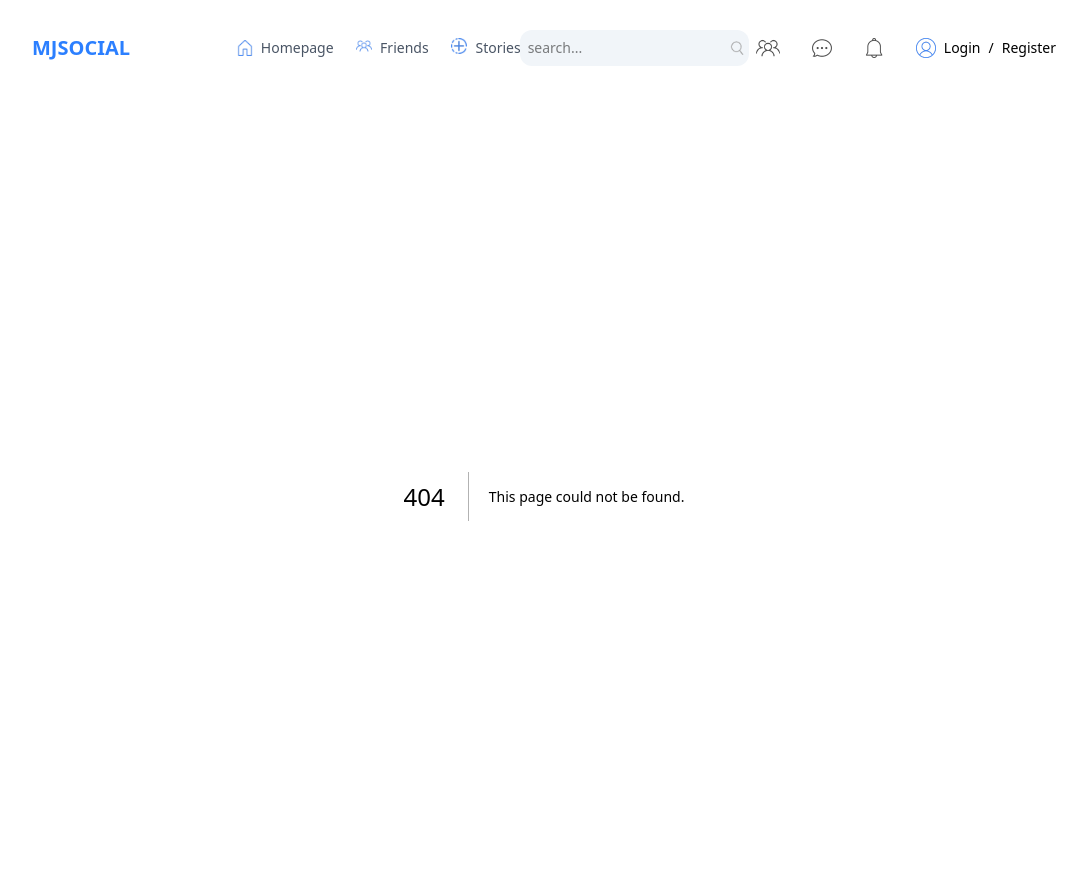
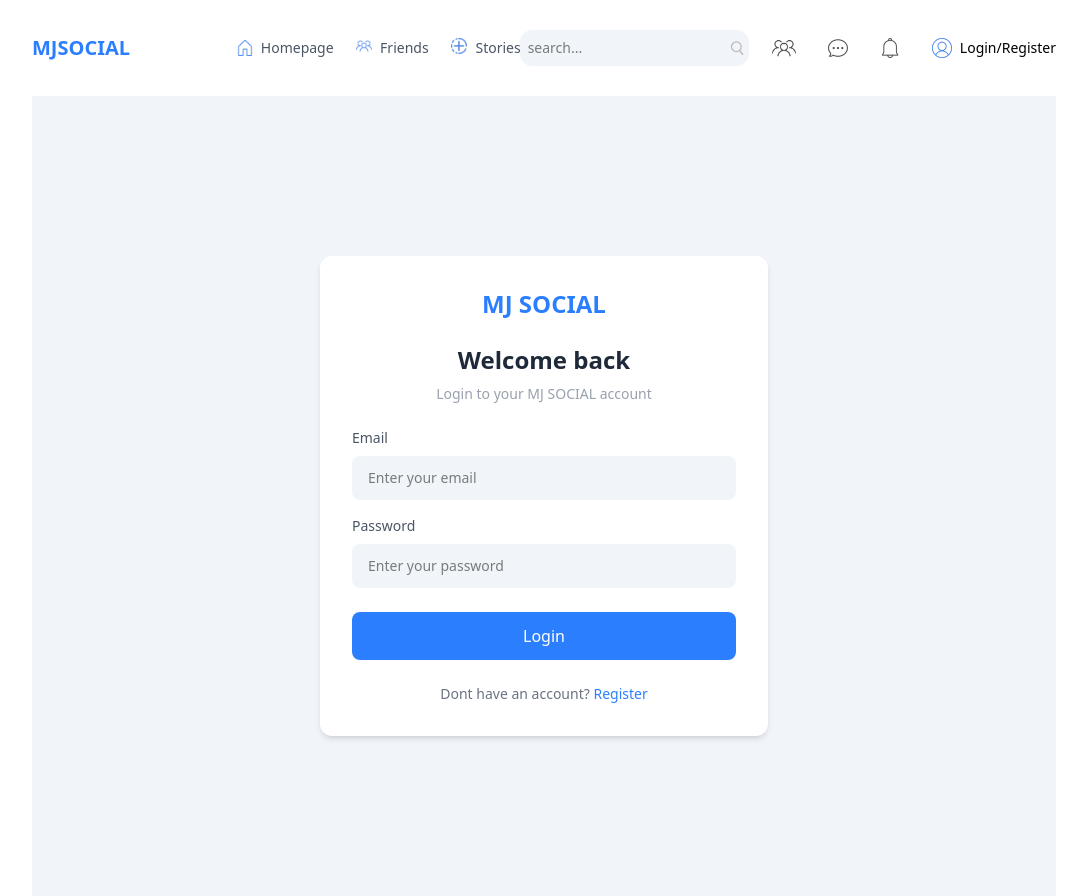
Before and after one commit to MohamadJ99/Social-Media-App, a Next.js app: page /login in a window 1280 px wide. Before the commit this address had no page. Shown: the whole page, without its empty margins (96-1183 px from the left). Built offline with nearby package versions, Linux system fonts and the light colour scheme.

Commit message:
feat: add login authentication

```diff
--- a/src/app/layout.tsx
+++ b/src/app/layout.tsx
@@ -2,6 +2,7 @@ import type { Metadata } from "next";
 import { Geist, Geist_Mono } from "next/font/google";
 import "./globals.css";
 import Navbar from "@/components/Navbar";
+import { AuthProvider } from "@/context/AuthContext";
 
 
 
@@ -33,12 +34,14 @@ export default function RootLayout({
     >
 
         <body className="min-h-full flex flex-col">
+          <AuthProvider>
           <div className="w-full bg-white px-4 md:px-8 lg:px-16 xl:px-32 2xl:px-64">
             <Navbar />
           </div>
           <div className="bg-white px-4 md:px-8 lg:px-16 xl:px-32 2xl:px-64">
             {children}
           </div>
+          </AuthProvider>
         </body>
 
     </html>
--- /dev/null
+++ b/src/app/login/page.tsx
@@ -0,0 +1,8 @@
+import Login from "@/components/Login";
+
+
+const LoginPage = () => {
+  return <Login/>
+}
+
+export default LoginPage;
--- a/src/app/sign-in/[[...sign-in]]/page.tsx
+++ /dev/null
@@ -1,10 +0,0 @@
-import SignIn from "@/components/SignIn";
-
-
-export default function Page() {
-  return (
-    <div className='h-[calc(100vh-96px)] flex items-center justify-center'>
-    <SignIn />
-    </div>
-  );
-}
--- /dev/null
+++ b/src/components/Login.tsx
@@ -0,0 +1,194 @@
+"use client";
+
+import { useState } from "react";
+import Link from "next/link";
+import { useAuth } from "@/context/AuthContext";
+import { useRouter } from "next/navigation";
+
+const Login = () => {
+    const router = useRouter();
+    const { login } = useAuth();
+    const [form, setForm] = useState({
+        email: "",
+        password: "",
+    });
+
+    const [message, setMessage] = useState("");
+    const [isSuccess, setIsSuccess] = useState(false);
+    const [loading, setLoading] = useState(false);
+
+    const handleChange = (e: React.ChangeEvent<HTMLInputElement>) => {
+        setForm({
+            ...form,
+            [e.target.name]: e.target.value,
+        });
+    };
+
+    const handleSubmit = async (e: React.FormEvent) => {
+        e.preventDefault();
+
+        setMessage("");
+        setLoading(true);
+
+        try {
+            const response = await fetch(
+                `${process.env.NEXT_PUBLIC_API_URL}/login`,
+                {
+                    method: "POST",
+                    headers: {
+                        "Content-Type": "application/json",
+                        Accept: "application/json",
+                    },
+                    body: JSON.stringify(form),
+                }
+            );
+
+            const data = await response.json();
+
+            if (!response.ok) {
+                setIsSuccess(false);
+                setMessage(data.message || "Login failed");
+                return;
+            }
+
+            login(data.token, data.user);
+            console.log(data);
+
+            setIsSuccess(true);
+            setMessage("Login successful!");
+
+
+            setTimeout(() => {
+                router.push("/");
+            }, 1000);
+
+            setForm({
+                email: "",
+                password: "",
+            });
+
+        } catch (error) {
+            console.error(error);
+
+            setIsSuccess(false);
+            setMessage("Something went wrong");
+
+        } finally {
+            setLoading(false);
+        }
+    };
+
+    return (
+        <div className="min-h-screen bg-slate-100 flex items-center justify-center px-4">
+
+            <div className="w-full max-w-md bg-white rounded-xl shadow-md p-8">
+
+                {/* LOGO */}
+                <div className="flex justify-center mb-6">
+                    <Link
+                        href="/"
+                        className="font-bold text-2xl text-blue-500"
+                    >
+                        MJ SOCIAL
+                    </Link>
+                </div>
+
+                {/* TITLE */}
+                <div className="text-center mb-6">
+
+                    <h1 className="text-2xl font-semibold text-gray-800">
+                        Welcome back
+                    </h1>
+
+                    <p className="text-sm text-gray-400 mt-2">
+                        Login to your MJ SOCIAL account
+                    </p>
+
+                </div>
+
+                {/* FORM */}
+                <form
+                    onSubmit={handleSubmit}
+                    className="flex flex-col gap-4"
+                >
+
+                    {/* EMAIL */}
+                    <div className="flex flex-col gap-2">
+
+                        <label className="text-sm font-medium text-gray-600">
+                            Email
+                        </label>
+
+                        <input
+                            type="email"
+                            name="email"
+                            placeholder="Enter your email"
+                            value={form.email}
+                            onChange={handleChange}
+                            className="w-full rounded-lg bg-slate-100 px-4 py-3 text-sm outline-none focus:ring-2 focus:ring-blue-400"
+                        />
+
+                    </div>
+
+                    {/* PASSWORD */}
+                    <div className="flex flex-col gap-2">
+
+                        <label className="text-sm font-medium text-gray-600">
+                            Password
+                        </label>
+
+                        <input
+                            type="password"
+                            name="password"
+                            placeholder="Enter your password"
+                            value={form.password}
+                            onChange={handleChange}
+                            className="w-full rounded-lg bg-slate-100 px-4 py-3 text-sm outline-none focus:ring-2 focus:ring-blue-400"
+                        />
+
+                    </div>
+
+                    {/* BUTTON */}
+                    <button
+                        type="submit"
+                        disabled={loading}
+                        className="mt-2 bg-blue-500 hover:bg-blue-600 disabled:bg-blue-300 disabled:cursor-not-allowed text-white font-medium py-3 rounded-lg transition cursor-pointer"
+                    >
+                        {loading ? "Logging in..." : "Login"}
+                    </button>
+
+                </form>
+
+                {/* MESSAGE */}
+                {message && (
+                    <div
+                        className={`mt-4 rounded-lg px-4 py-3 text-sm text-center ${isSuccess
+                                ? "bg-green-100 text-green-700"
+                                : "bg-red-100 text-red-700"
+                            }`}
+                    >
+                        {message}
+                    </div>
+                )}
+
+                {/* REGISTER */}
+                <div className="text-center text-sm text-gray-500 mt-6">
+
+                    Dont have an account?{" "}
+
+                    <Link
+                        href="/register"
+                        className="text-blue-500 font-medium hover:underline"
+                    >
+                        Register
+                    </Link>
+
+                </div>
+
+            </div>
+
+        </div>
+    );
+};
+
+export default Login;
--- a/src/components/Navbar.tsx
+++ b/src/components/Navbar.tsx
@@ -1,8 +1,11 @@
+"use client";
 import Link from "next/link";
 import MobileMenu from "./MobileMenu";
 import Image from "next/image";
+import { useAuth } from "@/context/AuthContext";
 
 const Navbar = () => {
+  const { user } = useAuth();
   return (
     <div className="h-24 flex items-center justify-between">
       {/* LEFT */}
@@ -65,24 +68,34 @@ const Navbar = () => {
           />
         </div>
 
+        {user ? (
+          <Link
+            href={`/profile/${user.id}`}
+            className="flex items-center gap-2 text-sm"
+          >
+            <Image
+              src="/login.png"
+              alt="Profile"
+              width={24}
+              height={24}
+            />
+
+            <span>{user.name}</span>
+          </Link>
+        ) : (
           <div className="flex items-center gap-2 text-sm">
             <Image
               src="/login.png"
-            alt=""
+              alt="Login"
               width={20}
               height={20}
             />
 
             <Link href="/login">
-            Login
-          </Link>
-
-          <span>/</span>
-
-          <Link href="/register">
-            Register
+              Login/Register
             </Link>
           </div>
+        )}
 
         <MobileMenu />
 
--- /dev/null
+++ b/src/context/AuthContext.tsx
@@ -0,0 +1,93 @@
+"use client";
+
+import {
+  createContext,
+  useContext,
+  useEffect,
+  useState,
+} from "react";
+
+type User = {
+  id: number;
+  name: string;
+  email: string;
+};
+
+type AuthContextType = {
+  user: User | null;
+  token: string | null;
+  loading: boolean;
+  login: (token: string, user: User) => void;
+  logout: () => void;
+};
+
+const AuthContext = createContext<AuthContextType | undefined>(
+  undefined
+);
+
+export const AuthProvider = ({
+  children,
+}: {
+  children: React.ReactNode;
+}) => {
+  const [user, setUser] = useState<User | null>(null);
+  const [token, setToken] = useState<string | null>(null);
+  const [loading, setLoading] = useState(true);
+
+  useEffect(() => {
+    const storedToken = localStorage.getItem("token");
+    const storedUser = localStorage.getItem("user");
+
+    if (storedToken) {
+      setToken(storedToken);
+    }
+
+    if (storedUser) {
+      setUser(JSON.parse(storedUser));
+    }
+
+    setLoading(false);
+  }, []);
+
+  const login = (token: string, user: User) => {
+    localStorage.setItem("token", token);
+    localStorage.setItem("user", JSON.stringify(user));
+
+    setToken(token);
+    setUser(user);
+  };
+
+  const logout = () => {
+    localStorage.removeItem("token");
+    localStorage.removeItem("user");
+
+    setToken(null);
+    setUser(null);
+  };
+
+  return (
+    <AuthContext.Provider
+      value={{
+        user,
+        token,
+        loading,
+        login,
+        logout,
+      }}
+    >
+      {children}
+    </AuthContext.Provider>
+  );
+};
+
+export const useAuth = () => {
+  const context = useContext(AuthContext);
+
+  if (!context) {
+    throw new Error(
+      "useAuth must be used inside AuthProvider"
+    );
+  }
+
+  return context;
+};
```
Lines whose indentation alone changed are shown as unchanged.
